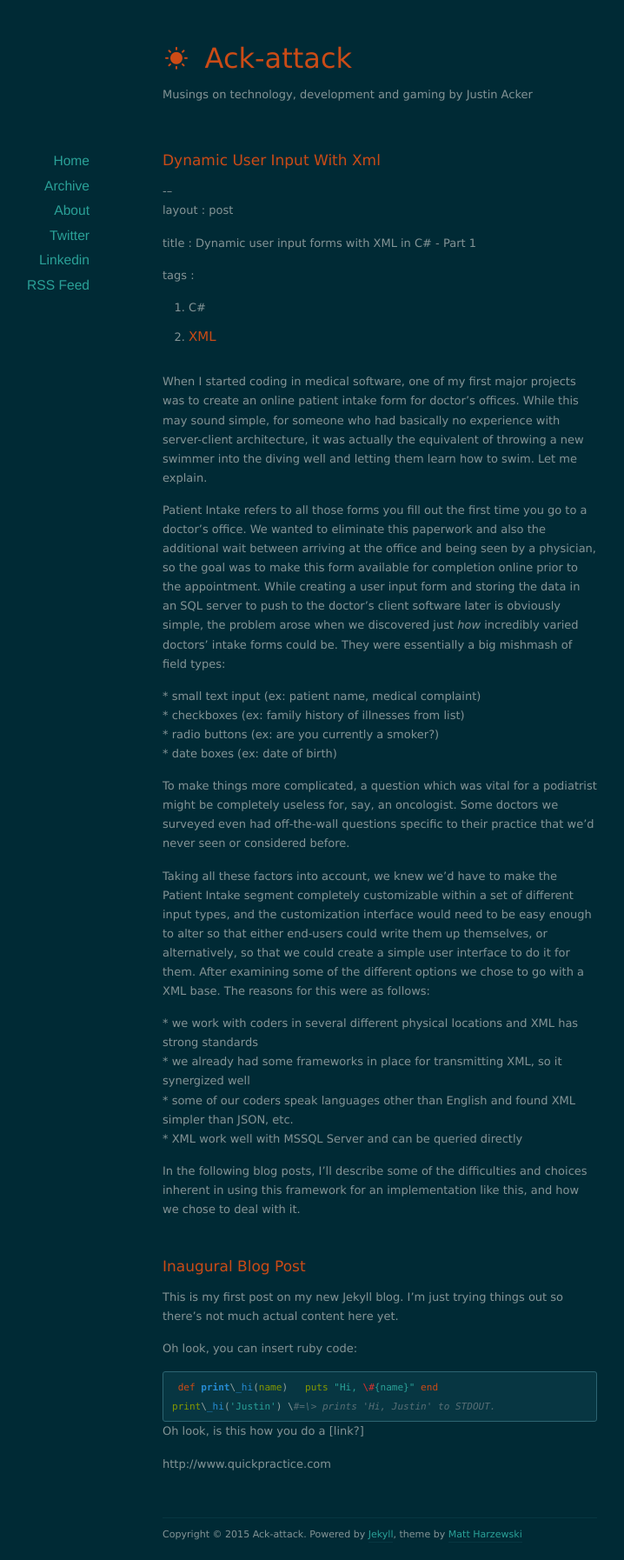
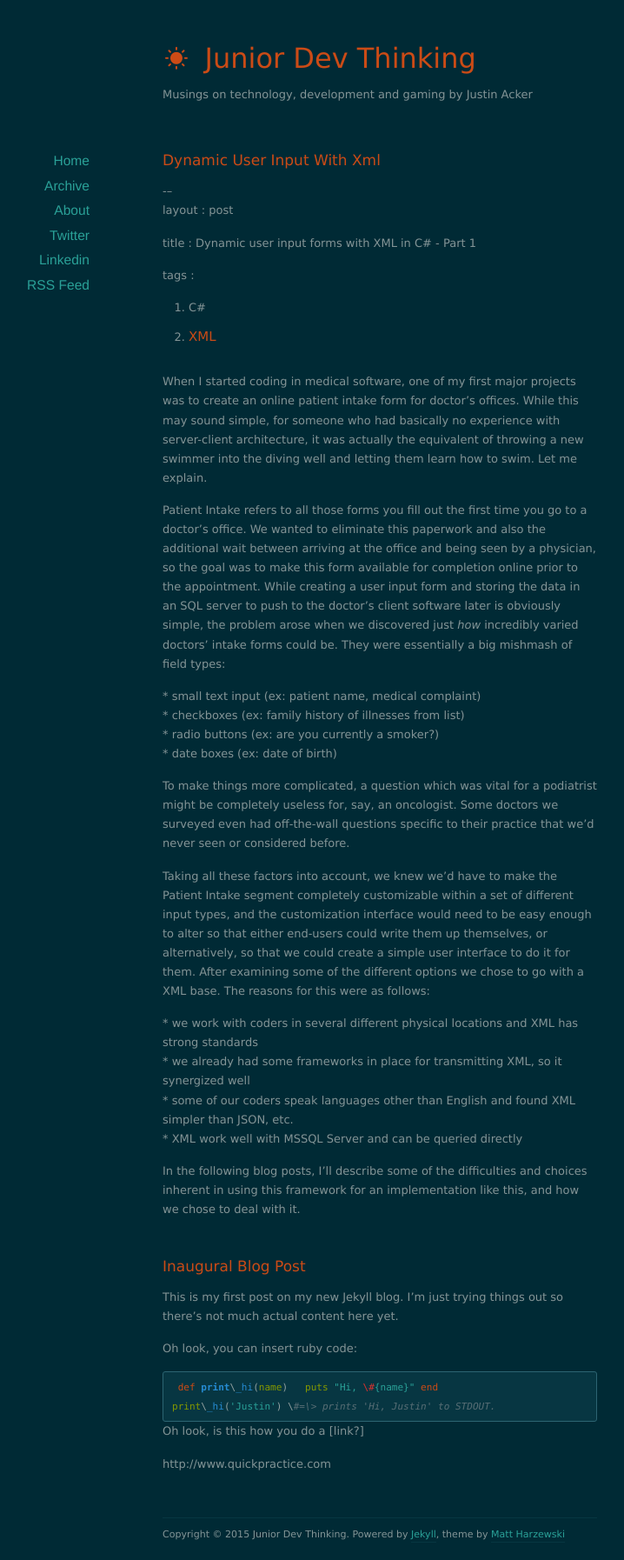
Before and after one commit to Atmajr/Atmajr.github.io, a Jekyll site: the page built from index.html, in a window 1280 px wide. Shown: the whole page at 87% size, without its empty margins (203-921 px from the left). Built offline with Jekyll 4.4.1, drawn with Linux system fonts in a browser that asks for light colours; nearby versions of some CDN libraries; the list of posts is cut into pages by our own code.

Commit message:
fix titles

```diff
--- a/_config.yml
+++ b/_config.yml
@@ -1,4 +1,4 @@
-name: Ack-attack
+name: Junior Dev Thinking
 url: http://blog.justinacker.com
 description: Musings on technology, development and gaming by Justin Acker
 
```
